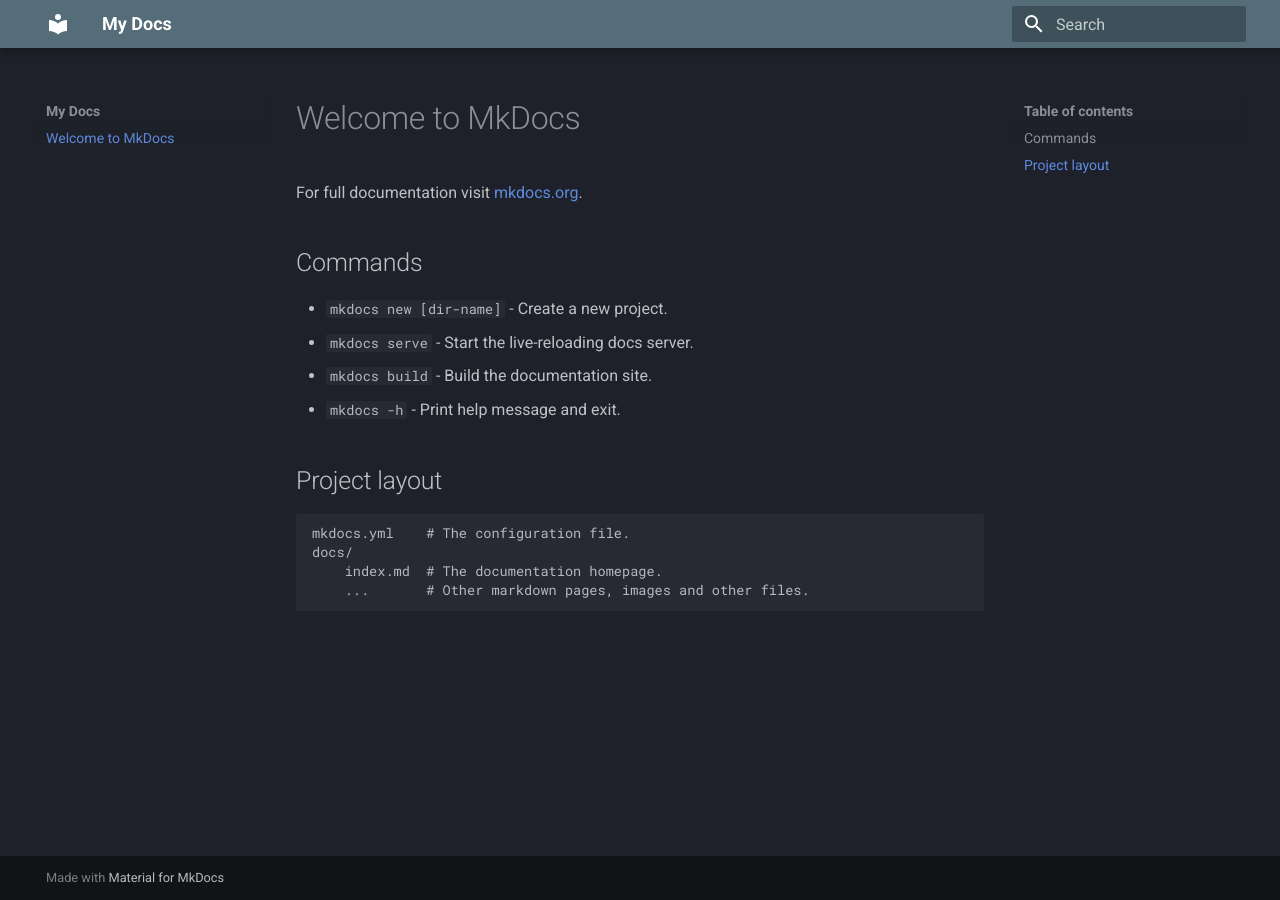
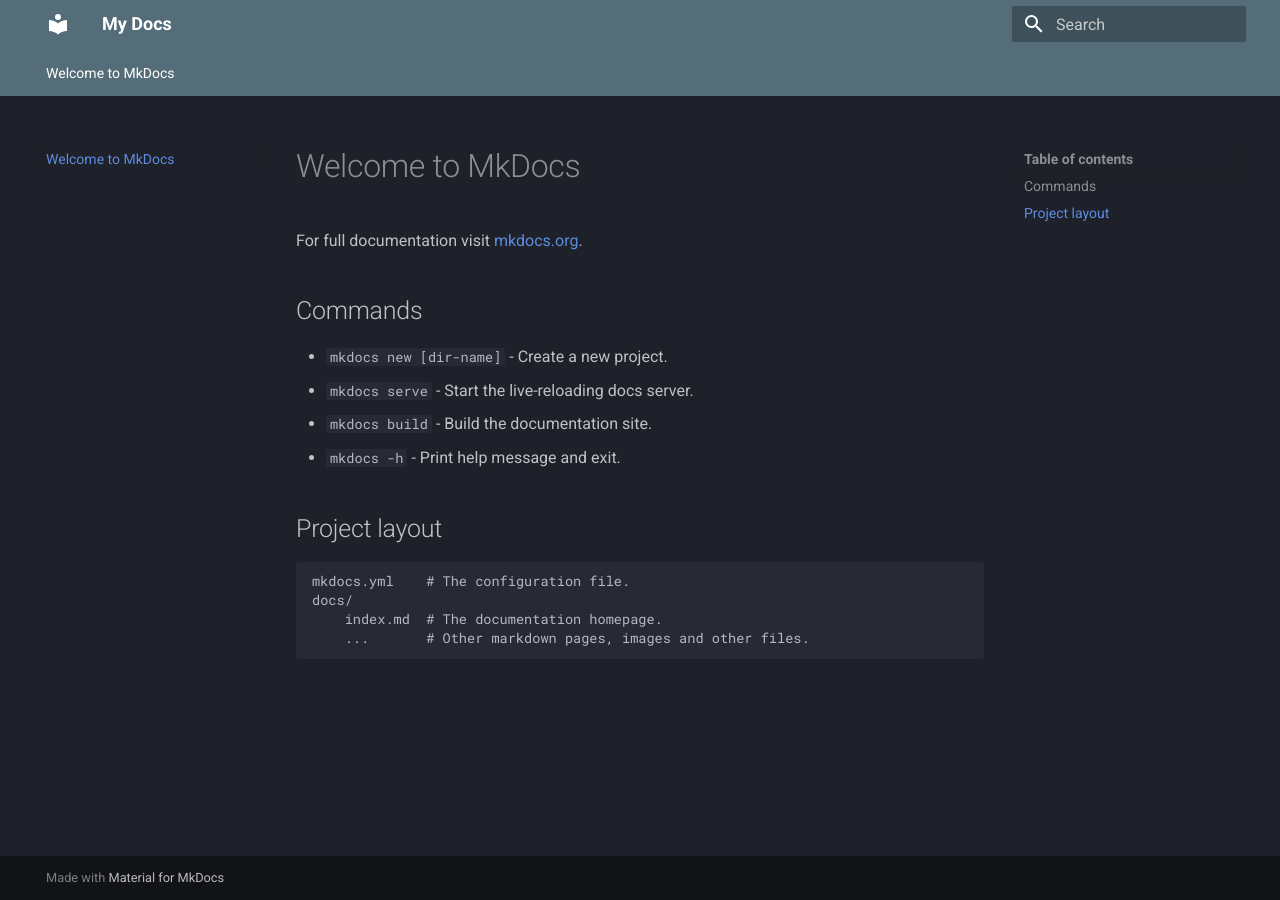
Before and after one commit to mmacdonnacha/WriteUps, an MkDocs documentation site: the page built from docs/index.md, in a window 1280 px wide. Built offline with MkDocs 1.6.1 and Material for MkDocs 9.7.7, drawn with Linux system fonts in a browser that asks for light colours.

Commit message:
adding features in mkdocs.yml

```diff
--- a/mkdocs.yml
+++ b/mkdocs.yml
@@ -5,3 +5,8 @@
   palette:
     scheme: slate
     primary: blue grey
+
+  features:
+    - navigation.tabs
+    - navigation.path
+    - navigation.top
```
